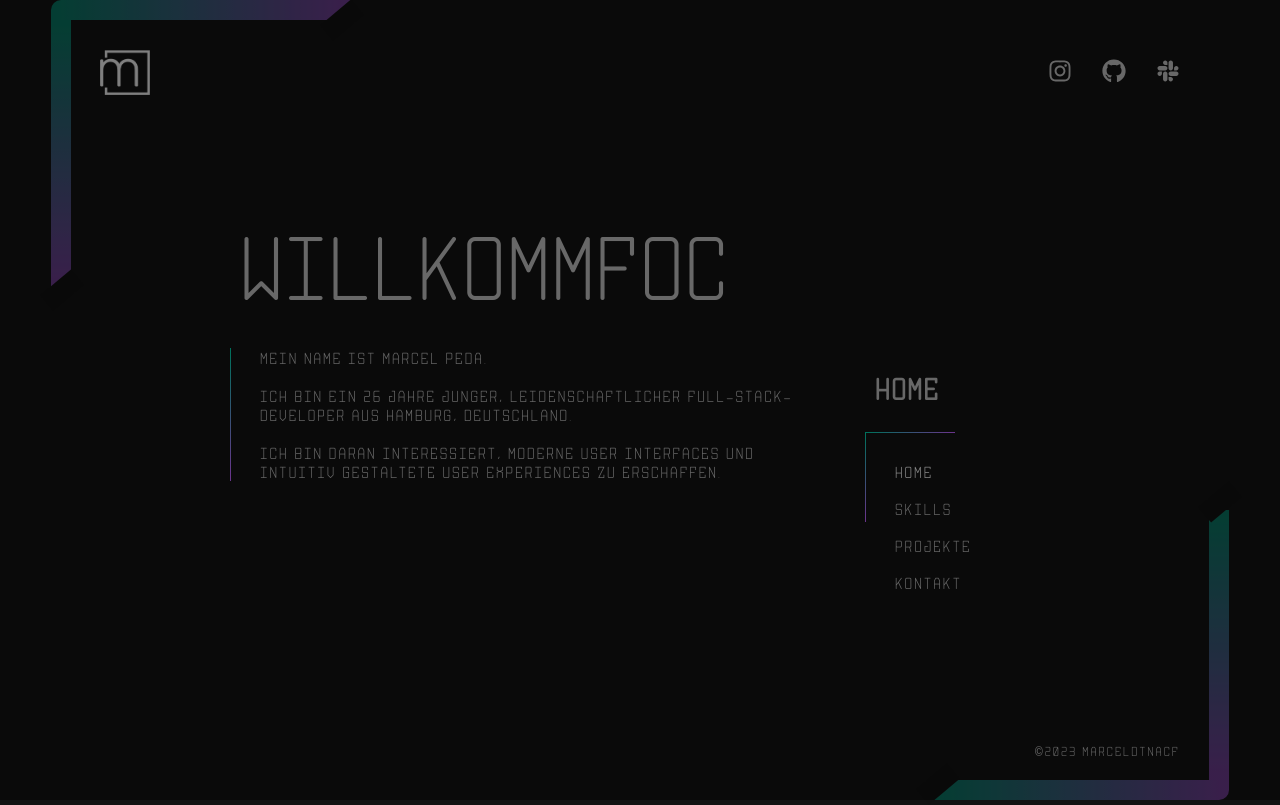
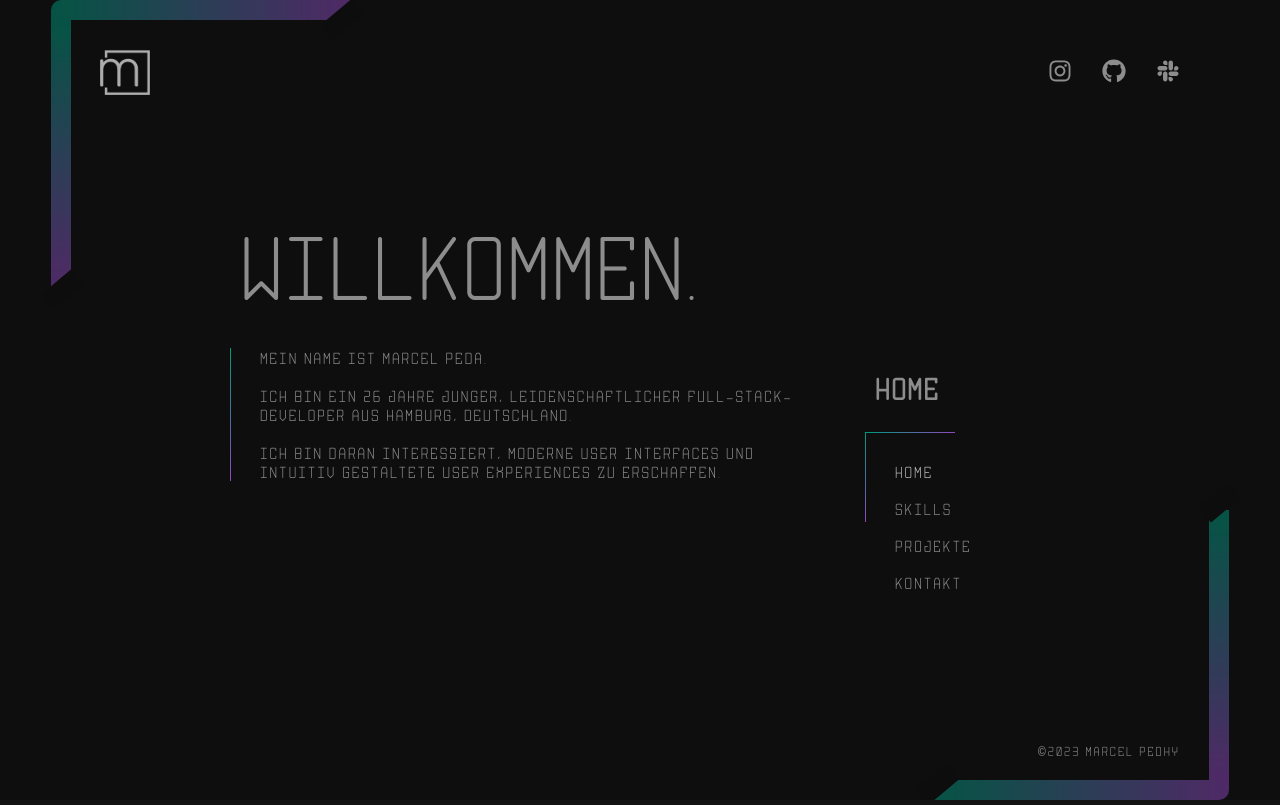
Before and after one commit to marceelp/my-portfolio, a React (Vite) app: page /kontakt in a window 1280 px wide. Built offline with nearby package versions, Linux system fonts and the light colour scheme.

Commit message:
change useTextAnimation delay

```diff
--- a/src/App.jsx
+++ b/src/App.jsx
@@ -19,7 +19,7 @@ const App = () => {
   useEffect(() => {
     const timeout = setTimeout(() => {
       preloaderAnimation();
-    }, 4500);
+    }, 4000);
     return () => clearTimeout(timeout);
   }, []);
 
--- a/src/components/hero/Hero.jsx
+++ b/src/components/hero/Hero.jsx
@@ -2,7 +2,7 @@ import useTextAnimation from "../../animations/useTextAnimation";
 import "./hero.css";
 
 const Hero = ({ activeLink }) => {
-  const heading = useTextAnimation("Willkommen.", 4800);
+  const heading = useTextAnimation("Willkommen.", 4200);
 
   return (
     <section
--- a/src/components/main/Main.jsx
+++ b/src/components/main/Main.jsx
@@ -4,7 +4,7 @@ import "./main.css";
 
 const Main = ({ activeLink, switchPage }) => {
   const links = ["Home", "Skills", "Projekte", "Kontakt"];
-  const animatedFooter = useTextAnimation("2023 Marcel Peda.", 4500);
+  const animatedFooter = useTextAnimation("2023 Marcel Peda.", 4200);
   const [animatedTitle, setAnimatedTitle] = useState(activeLink);
 
   useEffect(() => {
--- a/src/components/preloader/preloader.css
+++ b/src/components/preloader/preloader.css
@@ -18,7 +18,7 @@
 }
 
 #preloader-text {
-  animation: fade 4s 1s forwards;
+  animation: fade 3s 1s forwards;
   opacity: 0;
   display: flex;
   align-items: center;
```
